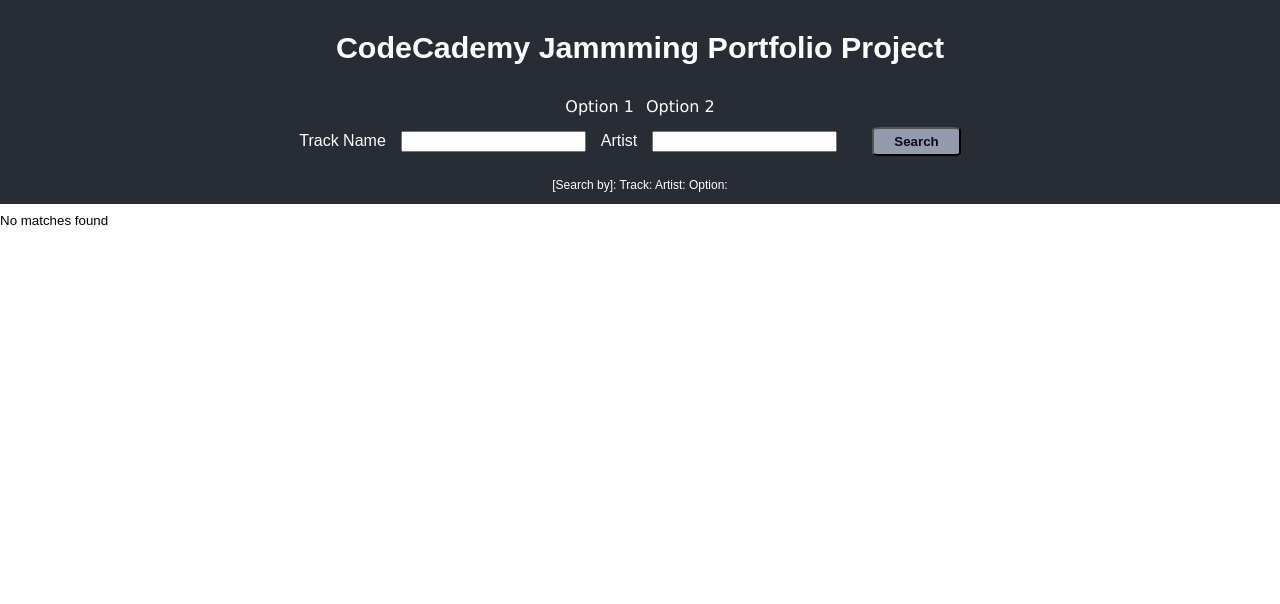
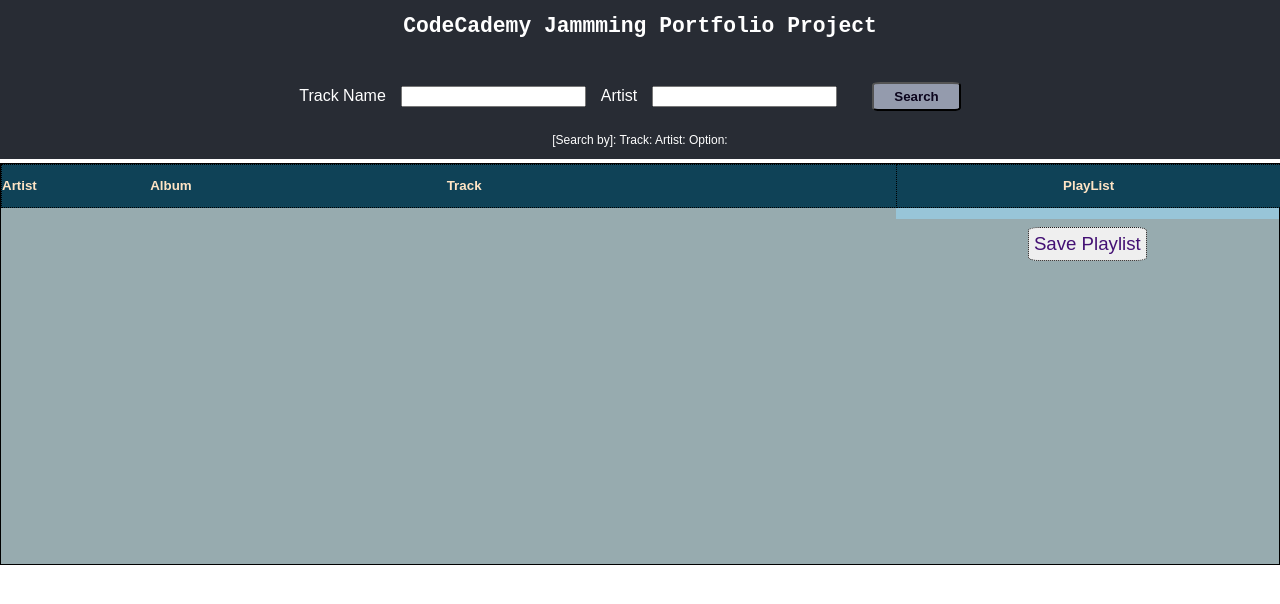
Before and after one commit to wjlwjl07aa/jammming, a React (Create React App) app: page / in a window 1280 px wide. Shown: the top 604 px of the page. Built offline with nearby package versions, Linux system fonts and the light colour scheme.

Commit message:
Added more hacks to .css and .js to position the playlist component semi-acceptably

```diff
--- a/src/App.css
+++ b/src/App.css
@@ -13,39 +13,34 @@
   font-size: 12px;
 }
 
-@media (prefers-reduced-motion: no-preference) {
-  .App-logo {
-    animation: App-logo-spin infinite 20s linear;
-  }
-}
-
 .App-header {
   background-color: #282c34;
-  min-height: 200px;
-  font-size: calc(10px + 2vmin);
   color: white;
   position: fixed;
   width: 100%;
   z-index: 2;
 }
 
-.App-main {
-  top: 180px;
-  position: relative;
-
-  padding-top: 20px;
+.App-header h1 {
+  font-family: 'Courier New', Courier, monospace;
+  font-size: 16pt;
+  font-weight: 700;
+  height: 2ch;
 }
 
-.App-data {
+.App-main {
+  height: 100%;
+}
+
+.App-content {
   position: relative;
-  height: 200px;
+  top: 163px;
   background-color: rgb(151, 171, 175);
   border: 1px solid black;
   color: black;
-  width: 80%;
-  display: inline-block;
   text-align: left;
   margin: 20px, 20px;
+  height: 400px;
 }
 
 
--- a/src/App.js
+++ b/src/App.js
@@ -3,6 +3,7 @@
 import SpotifyApi from './utilities/spotifyapi.js';
 import SearchBar from './components/SearchBar';
 import TrackList from './components/TrackList';
+import PlayList from './components/PlayList';
 
 function App() {
   // Create Spotify API wrapper class
@@ -21,10 +22,9 @@
     event.preventDefault();
 
     const data = await api.getTracks(artist, track);
+    console.log('data', data)
+    setTracks( (x) => data ? data.tracks.items : []);
 
-    console.log('Saving data:', data.tracks.items[0]);
-
-    setTracks( (x) => data.tracks.items);
   }
 
   const handleChange = (event) => {
@@ -52,14 +52,17 @@
 
   return (
     <div className="App">
-      <header className="App-header">
-        <h3>CodeCademy Jammming Portfolio Project</h3>
-        <SearchBar onClick={handleOption} onChange={handleChange}
-          onSubmit={handleSubmit} selected={option} />
-          <p className='App-searchstat'>[Search by]: Track: {track} Artist: {artist} Option: {option} </p>
-      </header>
       <main className="App-main">
-        <TrackList tracks={tracks} handleTrack={handleTrack} />
+        <header className="App-header">
+          <h1>CodeCademy Jammming Portfolio Project</h1>
+          <SearchBar onClick={handleOption} onChange={handleChange}
+            onSubmit={handleSubmit} selected={option} />
+            <p className='App-searchstat'>[Search by]: Track: {track} Artist: {artist} Option: {option} </p>
+        </header>
+        <div className='App-content'>
+          <TrackList tracks={tracks} handleTrack={handleTrack} />
+          <PlayList handlePlayList={() => {}} />
+        </div>
       </main>
     </div>
   );
--- /dev/null
+++ b/src/components/PlayList.css
@@ -0,0 +1,42 @@
+.PlayList {
+    width: 30%;
+    font-size: 10pt;
+    font-family: Arial, Helvetica, sans-serif;
+    background-color: rgb(152, 197, 216);
+    float: right;
+}
+
+.PlayList-heading {
+    width: 30%;
+    background-color: rgb(15, 66, 87);
+    color: bisque;
+    font-weight: 700;
+    position: fixed;
+    z-index: 1;
+    text-align: center;
+    border: 1px dotted black;
+}
+
+.PlayList-items {
+    position: relative;
+    top: 42px;
+    height: auto;
+    width: 100%;
+}
+
+.PlayList-footer {
+    text-align: center;
+}
+
+.PlayList-input {
+    visibility: hidden;
+    background-color: brown;
+}
+
+.PlayList input[type='button'] {
+    border: 1px dotted black;
+    color: rgb(67, 16, 116);
+    font-size: 14pt;
+    border-radius: 10%;
+    padding: 5px;
+}
--- /dev/null
+++ b/src/components/PlayList.js
@@ -0,0 +1,24 @@
+import React from 'react';
+import './PlayList.css';
+
+function PlayList ({playList, handlePlayList}) {
+
+
+    return (
+        <div className='PlayList'>
+            <div className='PlayList-heading'>
+                <p>PlayList</p>
+            </div>
+            <div className='PlayList-items'>
+                <div className='PlayList-input'>
+                    <input type='text'></input>
+                </div>
+                <div className='PlayList-footer'>
+                <input type='button' id='save' value='Save Playlist' />
+                </div>
+            </div>
+        </div>
+    )
+}
+
+export default PlayList;
--- a/src/components/SearchBar.js
+++ b/src/components/SearchBar.js
@@ -3,7 +3,7 @@
 
 
 function SearchBar ({onClick, onChange, onSubmit, selected}) {
-    const menu = [  ['Option 1','option_1'],['Option 2','option_2']];
+    const menu = [ ];
     const buttons = menu.map( x => {
         const name = x[1] === selected ? 'selected' : '';
         return ( <button id={x[1]} value={x[1]} key={x[1]} name={name} onClick={onClick}>{x[0]}</button> )
@@ -27,7 +27,6 @@
             <form action='' id='searchbar' onSubmit={onSubmit} >
                 {fieldTags}
                 <input type='submit' value='Search' id='search'/>
-                <br/>
             </form>
         </div>
     );
--- a/src/components/Track.css
+++ b/src/components/Track.css
@@ -4,6 +4,7 @@
     border: 1px dotted black;
     text-align: left;
     display: block;
+    width: 100%;
 }
 
 .Artist {
@@ -20,3 +21,10 @@
     width: 40ch;
     display: inline-block;
 }
+
+.AddToPlayList {
+    font-weight: 700;
+    border-radius: 100%;
+    float: right;
+    margin: 10px;
+}
--- a/src/components/Track.js
+++ b/src/components/Track.js
@@ -9,6 +9,7 @@
             <p className='Artist' >{ track.artists[0].name.substring(0,20) }</p>
             <p className='Album' >{ track.album.name.substring(0,40) }</p>
             <p className='TrackName' >{ track.name.substring(0,40) } </p>
+            <input type="button" className='AddToPlayList' value="+"  onClick={handleTrack} ></input>
         </div>
     )
  }
--- a/src/components/TrackList.css
+++ b/src/components/TrackList.css
@@ -1,29 +1,30 @@
 .TrackList {
     font-family: Arial, Helvetica, sans-serif;
-    width: 100%;
     font-size: 10pt;
     overflow: auto;
     text-align: left;
+    background-color: rgb(152, 197, 216);
+    float: left;
+    width: 70%;
+}
 
- }
 
  .tl-heading {
     min-height: 3ch;
     background-color: rgb(15, 66, 87);
     color: bisque;
     font-weight: 700;
-    width: 100%;
     position: fixed;
+    width: 70%;
     z-index: 1;
     border: 1px dotted black;
 }
 
-
  .tl-items {
-    top: 6ch;
-    background-color: rgb(152, 197, 216);
     position: relative;
+    top: 46px;
     height: auto;
+    width: 100%;
  }
 
  .tl-col1 {
--- a/src/components/TrackList.js
+++ b/src/components/TrackList.js
@@ -3,13 +3,12 @@
 import './TrackList.css';
 
 function TrackList({tracks, trackHandler}) {
-    if ( !tracks || !tracks.length )
-        return(<p className='TrackList'>No matches found</p>);
-
-    const items = tracks.map( (x,i) => {
-        const key = 'track_' + i;
-        return( <Track track={x} key={key} trackHandle={trackHandler}/> );
-    });
+    const items =
+        tracks ?
+            tracks.map( (x,i) => {
+                const key = 'track_' + i;
+                return( <Track track={x} key={key} trackHandle={trackHandler}/> );
+            }) :  null;
 
     return(
         <div className = 'TrackList' id='TrackList'>
@@ -19,7 +18,7 @@
                 <p className='tl-col3'>Track</p>
              </div>
              <div className='tl-items'>
-                { items }
+                { items || 'No Tracks Found'}
             </div>
         </div>
     );
--- a/src/utilities/spotifyapi.js
+++ b/src/utilities/spotifyapi.js
@@ -55,7 +55,7 @@
         this._clientId = '780dec02d3024334a61a9b08ec12cc1a';
         this._secret = '0013bb0c5b4d4364b2c2c4a10c3369a4'
         this._auth = `${this._clientId}:${this._secret}`;
-        this._apiUrl =  'https://api.spotify.com/v1/search'
+        this._apiUrl =  'https://api.spotify.com/v1/'
         this._limit = 20;
         this._token = '';
         this._tokenTTL = 0;
@@ -79,11 +79,12 @@
 
     async getTracks(artist, track, term, page=0) {
         // build the query string; handle falsy parameters
+        const path = 'search';
         const _term = term ? `${term}` : '';
         const _artist = artist ? `artist:${artist}` : '';
         const _track = track ? `track:${track}` : '';
         const query = `?q=${_term}${_artist} ${_track}&type=album,track&offset=${page}&limit=${this.limit}`;
-        const endpoint = `${this._apiUrl}${encodeURI(query)}`
+        const endpoint = `${this._apiUrl}${path}${encodeURI(query)}`
 
         const token = await this._getToken();     // Gets or return a saved access token
 
@@ -110,7 +111,10 @@
         {
             console.log(`Error in getTracks`, error)
         }
-        return {};
+    }
+
+    getUserInfo() {
+
     }
 }
 
```
